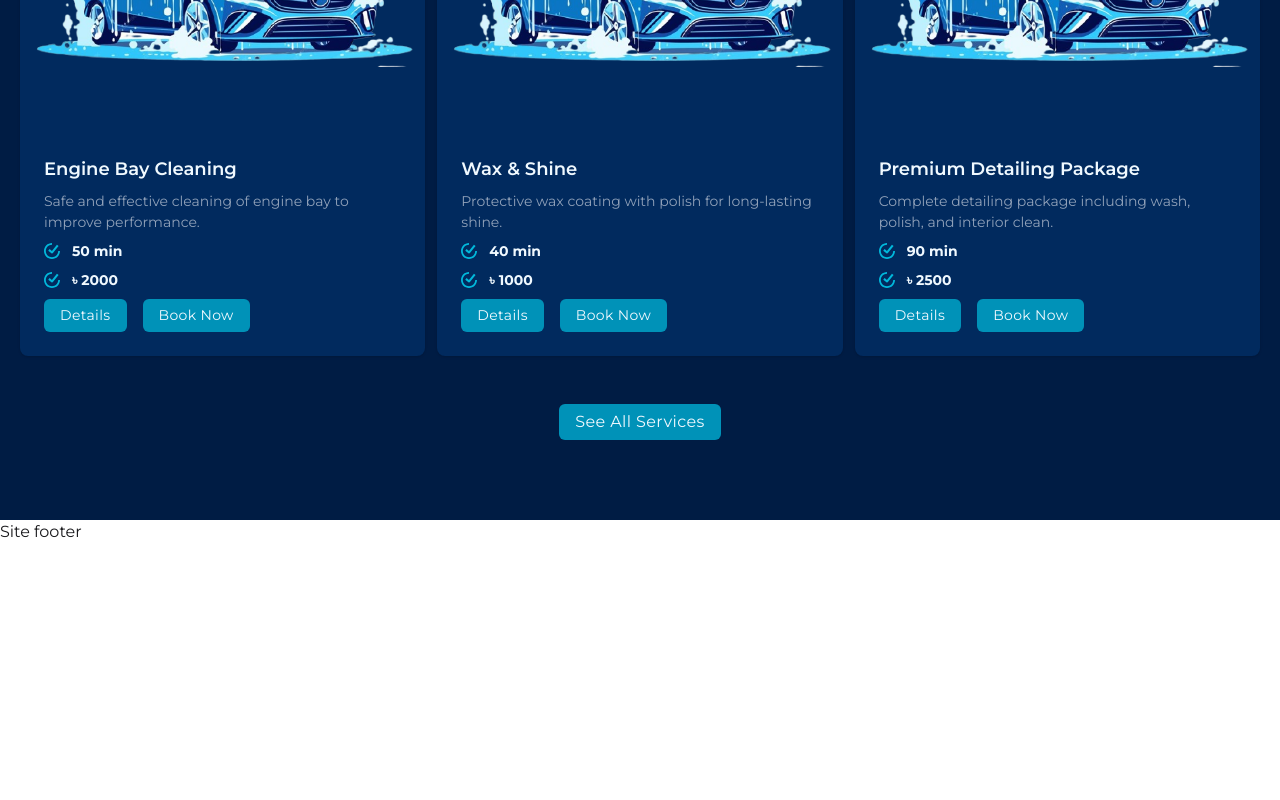
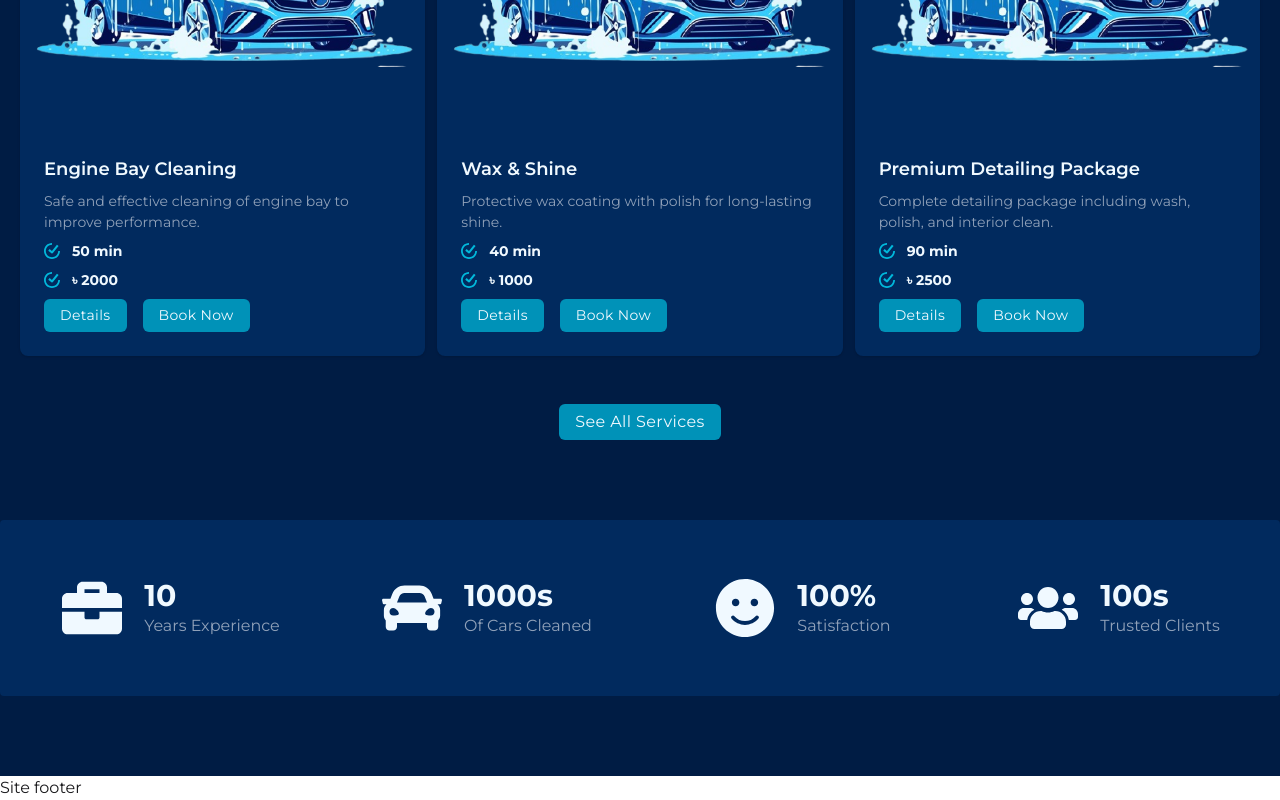
Before and after one commit to AbrRahman/prime-wash-frontend, a React (Vite) app: page / in a window 1280 px wide. Shown: the part 1481-2281 px from the top of the page. Before the commit the page ends 2025 px from the top, so only its background shows below. Built offline with nearby package versions, Linux system fonts and the light colour scheme.

Commit message:
push home page achievements overview section

```diff
--- /dev/null
+++ b/src/component/home/achievementsOverview/AchievementsOverview.tsx
@@ -0,0 +1,89 @@
+import {
+  motion,
+  useMotionValue,
+  useTransform,
+  animate,
+  useInView,
+} from "framer-motion";
+
+import { useEffect, useRef } from "react";
+import { FaBriefcase, FaCar, FaSmile, FaUsers } from "react-icons/fa";
+
+const AchievementsOverview = () => {
+  const achievementsItems = [
+    {
+      id: 1,
+      value: 10,
+      label: "Years Experience",
+      icon: <FaBriefcase />,
+      unit: "",
+    },
+    {
+      id: 2,
+      value: 1000,
+      label: "Of Cars Cleaned",
+      icon: <FaCar />,
+      unit: "s",
+    },
+    { id: 3, value: 100, label: "Satisfaction", icon: <FaSmile />, unit: "%" },
+    {
+      id: 4,
+      value: 100,
+      label: "Trusted Clients",
+      icon: <FaUsers />,
+      unit: "s",
+    },
+  ];
+
+  //   Counter component to animate the numbers
+  const Counter = ({ from = 0, to }: { from?: number; to: number }) => {
+    const count = useMotionValue(from);
+    const rounded = useTransform(count, (latest) => Math.floor(latest));
+
+    useEffect(() => {
+      const controls = animate(count, to, { duration: 2, ease: "easeInOut" });
+      return controls.stop;
+    }, [to, count]);
+    return <motion.span>{rounded}</motion.span>;
+  };
+  const ref = useRef(null);
+  const inView = useInView(ref, { once: true, margin: "-150px" });
+  return (
+    <>
+      <section className="bg-brand-primary pb-12 lg:pb-20">
+        <div
+          ref={ref}
+          className="container px-4 mx-auto bg-brand-secondary rounded-sm py-8 lg:py-12"
+        >
+          <div className="grid grid-cols-2 md:grid-cols-4 gap-4">
+            {achievementsItems.map((item) => {
+              return (
+                <motion.div
+                  key={item?.id}
+                  className="flex justify-center items-center gap-3"
+                  initial={{ opacity: 0, y: 30 }}
+                  whileInView={{ opacity: 1, y: 0 }}
+                  transition={{ duration: 0.6 }}
+                  viewport={{ once: true }}
+                >
+                  <span className="text-sky-50 text-4xl lg:text-6xl p-2.5 ">
+                    {item?.icon}
+                  </span>
+                  <div>
+                    <h3 className="text-sky-50 text-2xl lg:text-3xl font-bold">
+                      {inView ? <Counter to={item?.value} /> : item?.value}
+                      {item?.unit}
+                    </h3>
+                    <p className="text-slate-400">{item?.label}</p>
+                  </div>
+                </motion.div>
+              );
+            })}
+          </div>
+        </div>
+      </section>
+    </>
+  );
+};
+
+export default AchievementsOverview;
--- a/src/component/home/featuredServices/FeaturedServiceCard.tsx
+++ b/src/component/home/featuredServices/FeaturedServiceCard.tsx
@@ -47,7 +47,7 @@ const FeaturedServiceCard = ({ service }: { service: TServiceCardProps }) => {
             >
               Details
             </Link>
-            <button className="text-sky-50 bg-cyan-600 px-4 py-1.5 rounded-md hover:bg-cyan-500 transition-colors duration-300 tracking-wide">
+            <button className="text-sky-50 bg-cyan-600 px-4 py-1.5 rounded-md hover:bg-cyan-500 transition-colors duration-300 tracking-wide cursor-pointer">
               Book Now
             </button>
           </div>
--- a/src/component/home/featuredServices/FeaturedServices.tsx
+++ b/src/component/home/featuredServices/FeaturedServices.tsx
@@ -64,17 +64,18 @@ const FeaturedServices = () => {
       <section className="bg-brand-primary">
         <div className="container px-5 mx-auto py-12 lg:py-20">
           <motion.h1
-            className=" text-sky-50 text-2xl md:text-3xl lg:text-4xl text-center tracking-wide"
+            className=" text-sky-50 text-2xl md:text-3xl lg:text-4xl text-center font-semibold tracking-wide"
             initial={{ opacity: 0, y: 40 }}
             whileInView={{ opacity: 1, y: 0 }}
             transition={{ duration: 0.6 }}
+            viewport={{ once: true }}
           >
             Our Popular Car Wash Services
           </motion.h1>
           <motion.div
             initial="hidden"
             whileInView="visible"
-            viewport={{ amount: 0.2 }}
+            viewport={{ once: true, amount: 0.2 }}
             variants={{
               hidden: { opacity: 0 },
               visible: {
@@ -93,6 +94,7 @@ const FeaturedServices = () => {
             initial={{ opacity: 0, scale: 0.8 }}
             whileInView={{ opacity: 1, scale: 1 }}
             transition={{ duration: 0.6, delay: 0.2 }}
+            viewport={{ once: true }}
           >
             <Link
               to={`/services`}
--- a/src/pages/home/Home.tsx
+++ b/src/pages/home/Home.tsx
@@ -1,3 +1,4 @@
+import AchievementsOverview from "../../component/home/achievementsOverview/AchievementsOverview";
 import FeaturedServices from "../../component/home/featuredServices/FeaturedServices";
 import HeroBanner from "../../component/home/heroBanner/HeroBanner";
 
@@ -6,6 +7,7 @@ const Home = () => {
     <>
       <HeroBanner />
       <FeaturedServices />
+      <AchievementsOverview />
     </>
   );
 };
```
